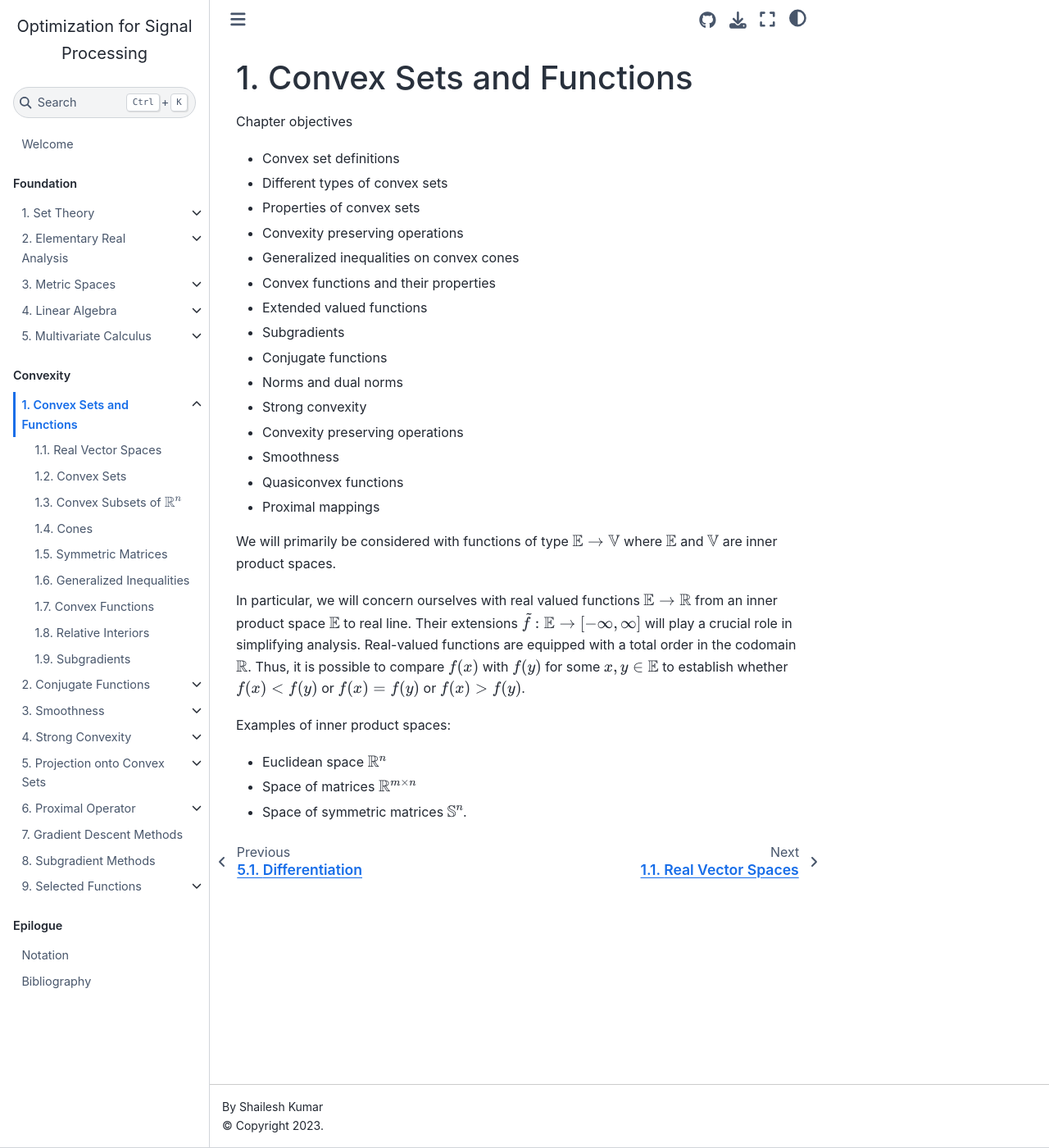
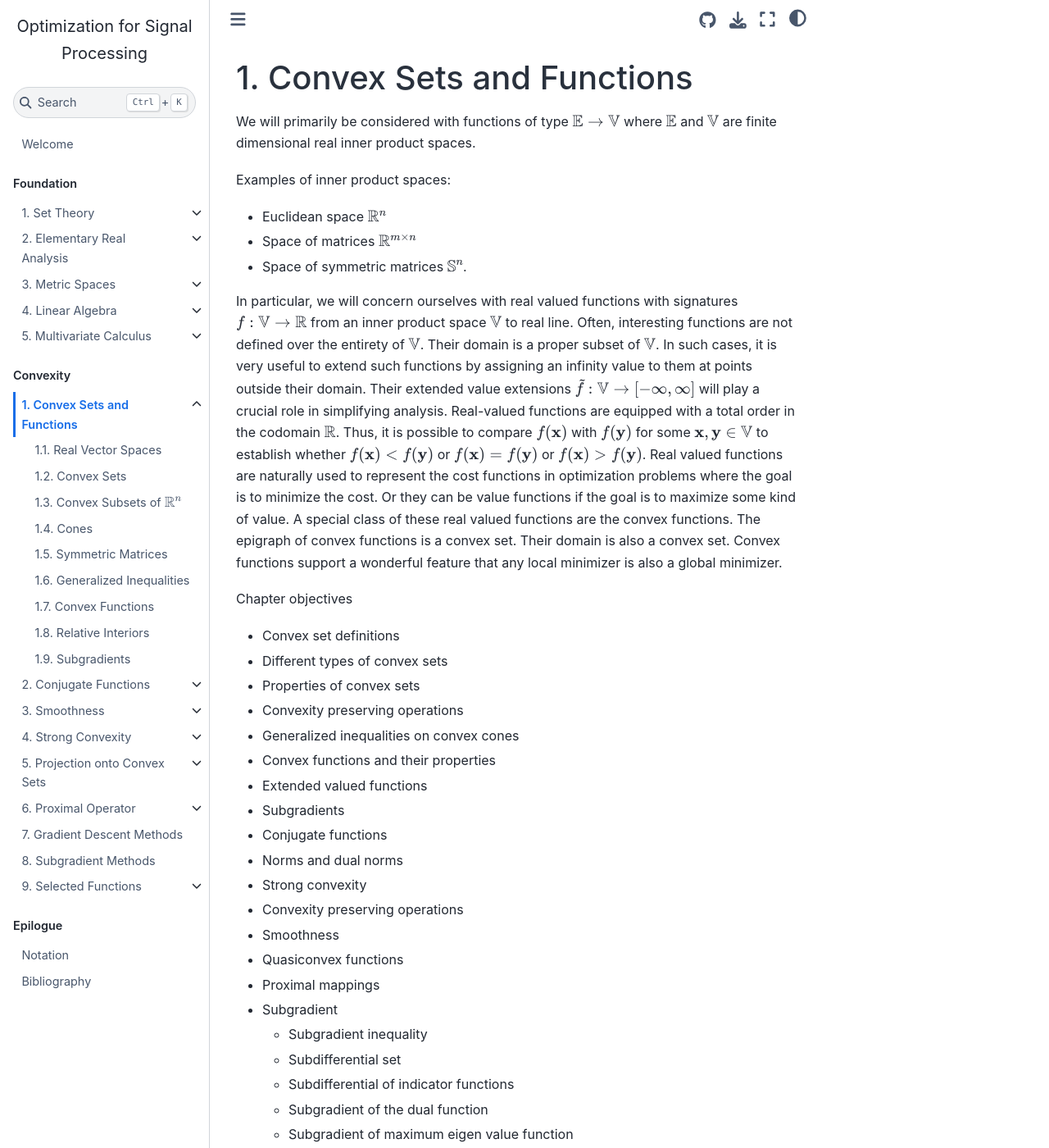
Before and after one commit to shailesh1729/tisp, a Jupyter Book: the page built from book/convex_sets/intro.md, in a window 1280 px wide and 1400 px high. Shown: the whole window at 82% size. Built offline with Jupyter Book 1.0.4 settings and Sphinx 7.4.7 and the Sphinx Book theme 1.1.4, drawn with Linux system fonts in a browser that asks for light colours; pages that are not in the unit, such as notebooks, are missing from menus; some of the changed text lies outside the part shown.

Commit message:
revised intro

```diff
--- a/book/convex_sets/intro.md
+++ b/book/convex_sets/intro.md
@@ -1,4 +1,40 @@
 # Convex Sets and Functions
+
+We will primarily be considered with functions
+of type $\EE \to \VV$ where $\EE$ and $\VV$ are
+finite dimensional real inner product spaces.
+
+Examples of inner product spaces:
+
+- Euclidean space $\RR^n$
+- Space of matrices $\RR^{m \times n}$
+- Space of symmetric matrices $\SS^n$.
+
+
+In particular, we will concern ourselves with
+real valued functions with signatures $f: \VV \to \RR$ from an
+inner product space $\VV$ to real line.
+Often, interesting functions are not defined over
+the entirety of $\VV$. Their domain is a proper subset
+of $\VV$. In such cases, it is very useful to extend
+such functions by assigning an infinity value to them
+at points outside their domain.
+Their extended value extensions $\tilde{f} : \VV \to [-\infty, \infty]$
+will play a crucial role in simplifying analysis.
+Real-valued functions are equipped with a total order in the codomain
+$\RR$. Thus, it is possible to compare $f(\bx)$ with $f(\by)$
+for some $\bx, \by \in \VV$ to establish whether
+$f(\bx) < f(\by)$ or $f(\bx) = f(\by)$ or $f(\bx) > f(\by)$.
+Real valued functions are naturally used to represent
+the cost functions in optimization problems where the
+goal is to minimize the cost. Or they can be value
+functions if the goal is to maximize some kind of value.
+A special class of these real valued functions are
+the convex functions. The epigraph of convex
+functions is a convex set. Their domain is also
+a convex set. Convex functions support
+a wonderful feature that any local minimizer
+is also a global minimizer.
 
 
 Chapter objectives
@@ -19,22 +55,51 @@ Chapter objectives
 * Quasiconvex functions
 * Proximal mappings
 
-We will primarily be considered with functions
-of type $\EE \to \VV$ where $\EE$ and $\VV$ are
-inner product spaces.
 
-In particular, we will concern ourselves with
-real valued functions $\EE \to \RR$ from an
-inner product space $\EE$ to real line.
-Their extensions $\tilde{f} : \EE \to [-\infty, \infty]$
-will play a crucial role in simplifying analysis.
-Real-valued functions are equipped with a total order in the codomain
-$\RR$. Thus, it is possible to compare $f(x)$ with $f(y)$
-for some $x, y \in \EE$ to establish whether
-$f(x) < f(y)$ or $f(x) = f(y)$ or $f(x) > f(y)$.
+* Subgradient
+  * Subgradient inequality
+  * Subdifferential set
+  * Subdifferential of indicator functions
+  * Subgradient of the dual function
+  * Subgradient of maximum eigen value function
+  * Weak vs strong results
+  * Subdifferentiability
+* Properties of subdifferential set
+  * closedness
+  * convexity
+  * nonemptiness of subdifferential sets implies convexity
+  * convex functions may not be subdifferentiable at the boundary points
+  * nonemptiness and boundedness of the subdifferentiable set at the
+    interior points of the domain of a convex function
+  * Subdifferentiability of real-valued convex functions
+  * Boundedness of subgradients over compact sets
+  * Nonemptiness of the subdifferential set at relative interior points
+  * Unboundedness condition for subdifferential sets
+* Directional derivatives
+  * Existence in the interior
+  * Direction to directional derivative map
+    * Convexity
+    * Homogeneity
+  * Connection between directional derivative and convex function value
+  * Directional derivative of a maximum of functions
+  * Directional derivative of a maximum of functions - convex case
+  * Max formula connecting subgradients and directional derivatives
+  * Max formula as support function
+* Differentiability
+  * Differentiable functions
+  * Gradient
+  * Uniqueness of the gradient
+  * Directional derivatives at the point of differentiability
+  * Directional derivative of maximum of differentiable functions
+  * Gradient of the squared Euclidean distance to a convex set function
 
-Examples of inner product spaces:
 
-- Euclidean space $\RR^n$
-- Space of matrices $\RR^{m \times n}$
-- Space of symmetric matrices $\SS^n$.
+
+Related concepts
+
+* Normal cone
+* Supporting hyperplane theorem
+* Local Lipschitz continuity property
+* Relative interior
+* Nonemptiness of the relative interior
+* Orthogonal projection mapping (POCS)
```
